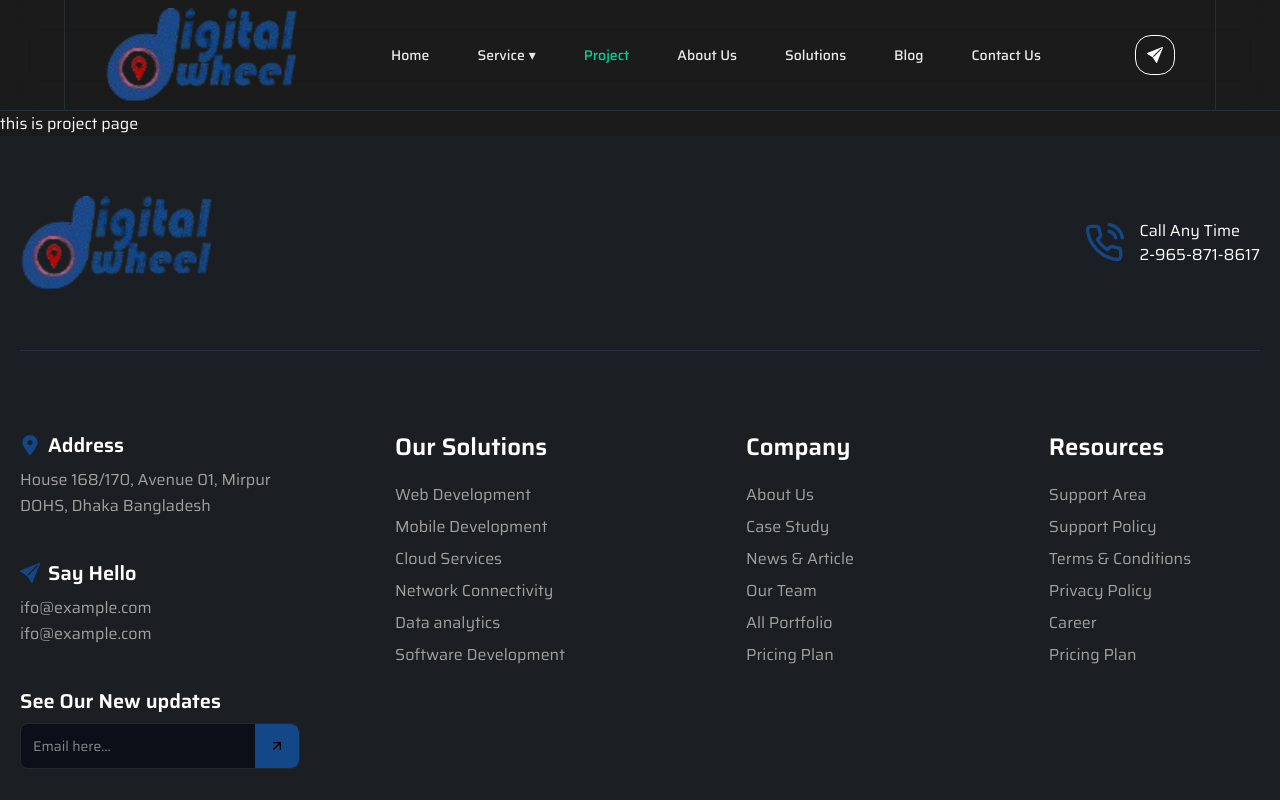
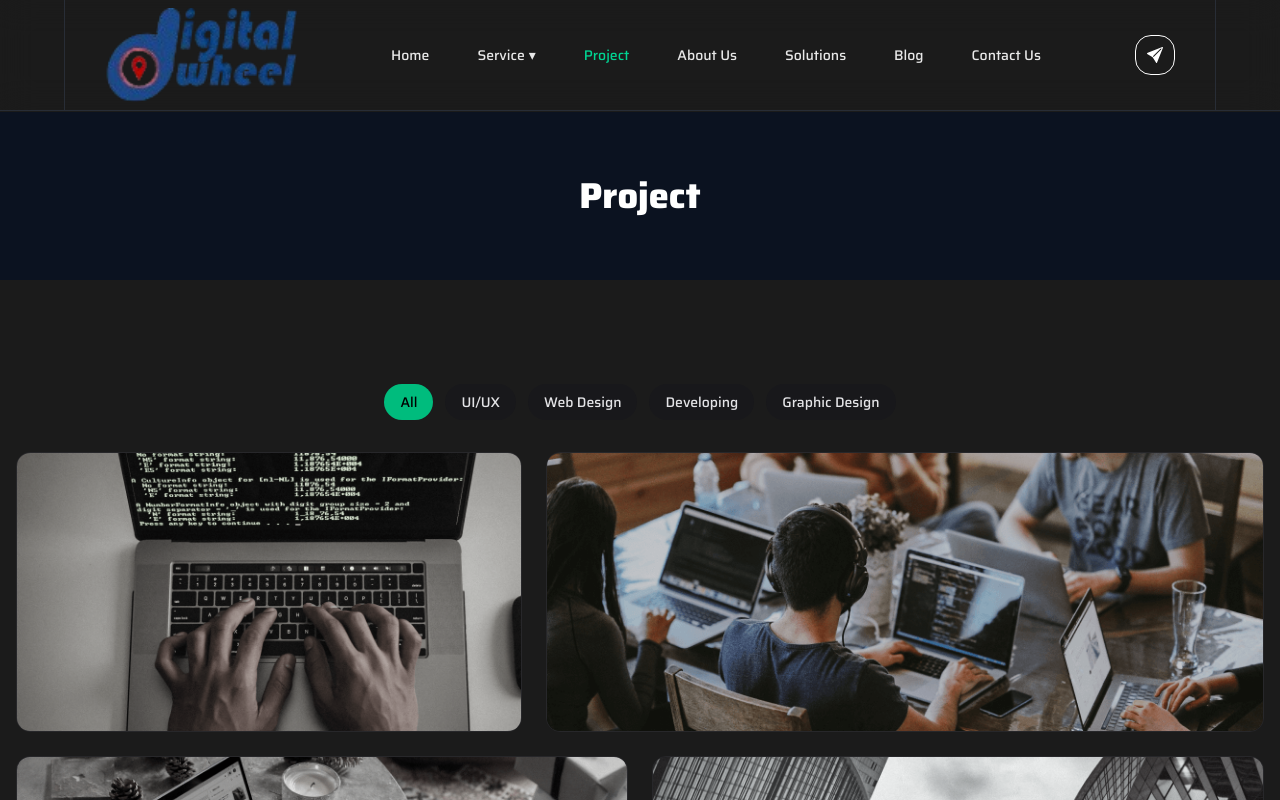
Before and after one commit to Naimul920/company-profile-next-js, a Next.js app: page /project in a window 1280 px wide. Shown: the top 800 px of the page. Built offline with nearby package versions, Linux system fonts and the light colour scheme.

Commit message:
Update and about us page

```diff
--- a/src/app/(publicLayout)/project/page.tsx
+++ b/src/app/(publicLayout)/project/page.tsx
@@ -1,7 +1,9 @@
+import Project from "@/features/Project/Project";
+
 export default function ProjectPage() {
   return (
-    <div>
-      this is project page
-    </div>
+    <>
+      <Project/>
+    </>
   )
 }
--- a/src/features/AboutUs/AboutUs.tsx
+++ b/src/features/AboutUs/AboutUs.tsx
@@ -1,6 +1,5 @@
 import Header from "../feedback/Header";
 import TeamMembers from "../home/team-members";
-import WhyChooseUs from "../home/why-choose-us";
 import Approach from "./Approach";
 
 
--- /dev/null
+++ b/src/features/Project/Project.tsx
@@ -0,0 +1,138 @@
+"use client";
+
+import React, { useMemo, useState } from "react";
+import Image, { StaticImageData } from "next/image";
+import Header from "../feedback/Header";
+
+import Project01 from "@/assets/img/home-4/work-01.png";
+import Project02 from "@/assets/img/home-4/work-02.png";
+import Project03 from "@/assets/img/home-4/work-03.png";
+import Project04 from "@/assets/img/home-4/work-04.png";
+import Project05 from "@/assets/img/home-4/work-05.png";
+import Project06 from "@/assets/img/home-4/work-06.png";
+import Project07 from "@/assets/img/home-4/work-07.png";
+
+type Category = "All" | "UI/UX" | "Web Design" | "Developing" | "Graphic Design";
+
+type Project = {
+  id: number;
+  title: string;
+  category: Exclude<Category, "All">;
+  image: StaticImageData;
+};
+
+const CATEGORIES: Category[] = ["All", "UI/UX", "Web Design", "Developing", "Graphic Design"];
+
+const PROJECTS: Project[] = [
+  { id: 1, title: "Terminal Workspace", category: "Developing", image: Project01 },
+  { id: 2, title: "Team Collaboration", category: "Developing", image: Project02 },
+  { id: 3, title: "UI/UX Sketching", category: "UI/UX", image: Project03 },
+  { id: 4, title: "Architecture Web Layout", category: "Web Design", image: Project04 },
+  { id: 5, title: "Code & Coffee", category: "Developing", image: Project05 },
+  { id: 6, title: "Product Presentation", category: "UI/UX", image: Project06 },
+  { id: 7, title: "Minimal Poster", category: "Graphic Design", image: Project07 },
+];
+
+type TabProps = {
+  label: Category;
+  active: boolean;
+  onClick: (label: Category) => void;
+};
+
+function Tab({ label, active, onClick }: TabProps) {
+  return (
+    <button
+      type="button"
+      onClick={() => onClick(label)}
+      className={[
+        "px-4 py-2 rounded-full text-sm font-medium transition",
+        active ? "bg-emerald-500 text-black" : "bg-zinc-900 text-zinc-200 hover:bg-zinc-800",
+      ].join(" ")}
+    >
+      {label}
+    </button>
+  );
+}
+
+function ProjectCard({
+  project,
+  className,
+  height = 260,
+}: {
+  project: Project;
+  className?: string;
+  height?: number;
+}) {
+  return (
+    <article
+      className={[
+        "rounded-xl overflow-hidden bg-zinc-900 border border-zinc-800 hover:border-zinc-700 transition",
+        className ?? "",
+      ].join(" ")}
+      style={{ height }}
+    >
+      <div className="relative w-full h-full overflow-hidden">
+        <Image
+          src={project.image}
+          alt={project.title}
+          fill
+          sizes="(max-width: 640px) 100vw, (max-width: 1024px) 50vw, 33vw"
+          className="object-cover transition duration-300 hover:scale-[1.03]"
+          priority={project.id <= 2}
+        />
+      </div>
+    </article>
+  );
+}
+
+export default function Project() {
+  const [activeCategory, setActiveCategory] = useState<Category>("All");
+
+  const filteredProjects = useMemo(() => {
+    if (activeCategory === "All") return PROJECTS;
+    return PROJECTS.filter((p) => p.category === activeCategory);
+  }, [activeCategory]);
+
+  // Make sure we always have up to 7 items for the collage
+  const items = filteredProjects.slice(0, 7);
+
+  return (
+    <div>
+      <Header>Project</Header>
+
+      <div className="max-w-7xl mx-auto px-4 py-20">
+        {/* Tabs */}
+        <div className="mt-6 flex flex-wrap justify-center gap-3">
+          {CATEGORIES.map((cat) => (
+            <Tab
+              key={cat}
+              label={cat}
+              active={activeCategory === cat}
+              onClick={setActiveCategory}
+            />
+          ))}
+        </div>
+
+        {/* Collage Grid */}
+        <div className="mt-8 grid grid-cols-12 gap-6">
+          {/* Row 1 */}
+          {items[0] && <ProjectCard project={items[0]} className="col-span-12 md:col-span-5" height={280} />}
+          {items[1] && <ProjectCard project={items[1]} className="col-span-12 md:col-span-7" height={280} />}
+
+          {/* Row 2 */}
+          {items[2] && <ProjectCard project={items[2]} className="col-span-12 md:col-span-6" height={260} />}
+          {items[3] && <ProjectCard project={items[3]} className="col-span-12 md:col-span-6" height={260} />}
+
+          {/* Row 3 */}
+          {items[4] && <ProjectCard project={items[4]} className="col-span-12 md:col-span-4" height={220} />}
+          {items[5] && <ProjectCard project={items[5]} className="col-span-12 md:col-span-4" height={220} />}
+          {items[6] && <ProjectCard project={items[6]} className="col-span-12 md:col-span-4" height={220} />}
+        </div>
+
+        {filteredProjects.length === 0 && (
+          <p className="mt-10 text-center text-zinc-500">No projects found.</p>
+        )}
+      </div>
+    </div>
+  );
+}
--- /dev/null
+++ b/src/features/Project/ProjectCollage.tsx
@@ -0,0 +1,61 @@
+"use client";
+
+import React from "react";
+import Image, { StaticImageData } from "next/image";
+
+type Item = {
+  id: number;
+  title: string;
+  image: StaticImageData;
+};
+
+export default function ProjectCollage({ items }: { items: Item[] }) {
+  // Expecting 7 images like your screenshot
+  const pics = items.slice(0, 7);
+
+  return (
+    <div className="grid grid-cols-12 gap-6">
+      {/* Row 1 */}
+      <CollageCard className="col-span-12 md:col-span-5 h-[260px]" item={pics[0]} />
+      <CollageCard className="col-span-12 md:col-span-7 h-[260px]" item={pics[1]} />
+
+      {/* Row 2 */}
+      <CollageCard className="col-span-12 md:col-span-6 h-[240px]" item={pics[2]} />
+      <CollageCard className="col-span-12 md:col-span-6 h-[240px]" item={pics[3]} />
+
+      {/* Row 3 */}
+      <CollageCard className="col-span-12 md:col-span-4 h-[210px]" item={pics[4]} />
+      <CollageCard className="col-span-12 md:col-span-4 h-[210px]" item={pics[5]} />
+      <CollageCard className="col-span-12 md:col-span-4 h-[210px]" item={pics[6]} />
+    </div>
+  );
+}
+
+function CollageCard({
+  item,
+  className,
+}: {
+  item?: Item;
+  className: string;
+}) {
+  if (!item) return null;
+
+  return (
+    <div
+      className={[
+        "relative overflow-hidden rounded-xl bg-zinc-900",
+        "border border-zinc-800",
+        className,
+      ].join(" ")}
+    >
+      <Image
+        src={item.image}
+        alt={item.title}
+        fill
+        sizes="(max-width: 768px) 100vw, 50vw"
+        className="object-cover transition duration-300 hover:scale-[1.03]"
+        priority={item.id <= 2}
+      />
+    </div>
+  );
+}
```
